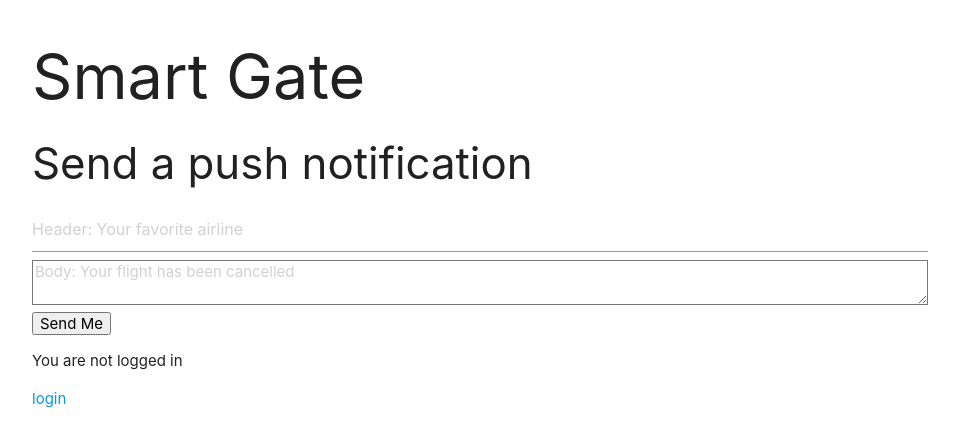
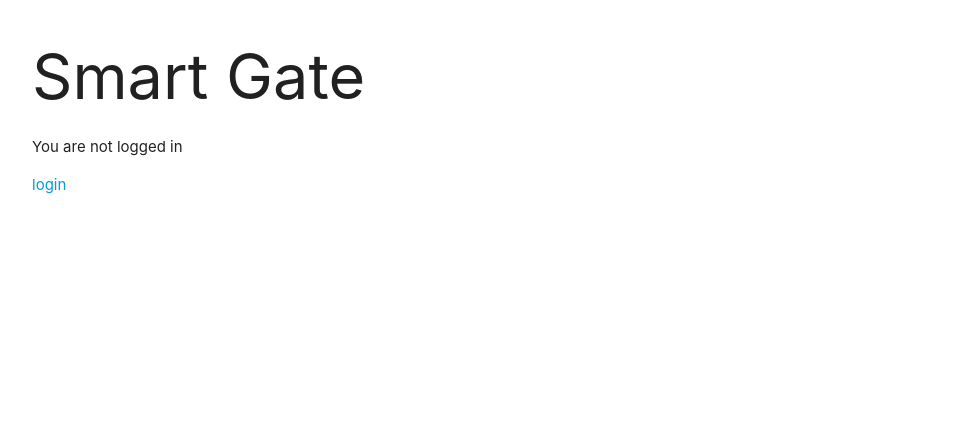
Before and after one commit to maromcik/FaceRecNet, a Django app: page / in a window 1280 px wide. Shown: the top 447 px of the page, without its empty margins (160-1119 px from the left). Run offline with Django 3.2, Linux system fonts and the light colour scheme; parts of the project's set-up code (start-up, migrations or seed data) failed here and were passed over.

Commit message:
initial commit

```diff
--- a/facerecnet/LiveView/views.py
+++ b/facerecnet/LiveView/views.py
@@ -16,7 +16,6 @@ models = [working_file + "shape_predictor_5_face_landmarks.dat",
 
 
 frameQ = Queue(maxsize=5)
-
 
 
 class RecognitionThreads:
--- a/facerecnet/facerecnet/settings.py
+++ b/facerecnet/facerecnet/settings.py
@@ -25,7 +25,7 @@ SECRET_KEY = '&21vr&audc=3&vg%b1nkc9!#66!c6-uu6mvdf51**eb2%x4!08'
 # SECURITY WARNING: don't run with debug turned on in production!
 DEBUG = True
 
-ALLOWED_HOSTS = ['192.168.1.9', 'localhost',  'ad1df897.ngrok.io']
+ALLOWED_HOSTS = ['192.168.1.9', 'localhost',  '7da88bc9.ngrok.io']
 
 
 # Application definition
--- a/facerecnet/facerecnet/urls.py
+++ b/facerecnet/facerecnet/urls.py
@@ -15,22 +15,20 @@ Including another URLconf
 """
 from django.contrib import admin
 from django.urls import path, include
-from django.contrib.auth import views as auth_views
 from django.conf.urls import url
 from django.views.generic.base import TemplateView
 from django.conf.urls.static import static
 from django.conf import settings
-from .views import home, send_push
+from .views import home
 
 urlpatterns = [
     path('admin/', admin.site.urls),
     path('LiveView/', include('LiveView.urls')),
     path('accounts/', include('django.contrib.auth.urls')),
-    # path('', TemplateView.as_view(template_name='home.html'), name='home'),
     path('', home, name='home'),
-    path('send_push', send_push),
     path('webpush/', include('webpush.urls')),
     path('sw.js', TemplateView.as_view(template_name='sw.js', content_type='application/x-javascript'))
+
 ]
 
 urlpatterns += static(settings.MEDIA_URL, document_root=settings.MEDIA_ROOT)
--- a/facerecnet/facerecnet/views.py
+++ b/facerecnet/facerecnet/views.py
@@ -1,35 +1,25 @@
 from django.http.response import JsonResponse, HttpResponse
 from django.views.decorators.http import require_GET, require_POST
 from django.shortcuts import get_object_or_404, render
-from django.contrib.auth.models import User
-from django.views.decorators.csrf import csrf_exempt
-from webpush import send_user_notification
-import json
+from django.contrib.auth.signals import user_logged_in, user_logged_out
 from django.conf import settings
 
+current_user = None
 
 @require_GET
 def home(request):
-   webpush_settings = getattr(settings, 'WEBPUSH_SETTINGS', {})
-   vapid_key = webpush_settings.get('VAPID_PUBLIC_KEY')
-   user = request.user
-   return render(request, 'home.html', {user: user, 'vapid_key': vapid_key})
+    webpush_settings = getattr(settings, 'WEBPUSH_SETTINGS', {})
+    vapid_key = webpush_settings.get('VAPID_PUBLIC_KEY')
+    user = request.user
+    return render(request, 'home.html', {user: user, 'vapid_key': vapid_key})
 
-@require_POST
-@csrf_exempt
-def send_push(request):
-    try:
-        body = request.body
-        data = json.loads(body)
+def getUser(sender, user, request, **kwargs):
+    global current_user
+    current_user = user
 
-        if 'head' not in data or'body' not in data or 'id' not in data:
-            return JsonResponse(status=400, data={"message":"invalid data format"})
+def releaseUser(sender, user, request, **kwargs):
+    global current_user
+    current_user = None
 
-        user_id = data['id']
-        user = get_object_or_404(User, pk=user_id)
-        payload = {'head': data['head'], 'body': data['body']}
-        send_user_notification(user=user, payload=payload, ttl=1000)
-
-        return JsonResponse(status=200, data={"message": "Web push successful"})
-    except TypeError:
-        return JsonResponse(status=500, data={"message": "An error occurred"})
+user_logged_in.connect(getUser)
+user_logged_out.connect(releaseUser)
--- a/facerecnet/templates/LiveView/change_list2.html
+++ b/facerecnet/templates/LiveView/change_list2.html
@@ -4,6 +4,7 @@
 <div style="float:right;" class="object-tools">
     <a style="margin:0 0 0;" href="load/" class="button">Load files</a>
     <a style="margin:0 10px 0;" href="grab/" class="button">Grab capture</a>
+    <a style="margin:0 0px 0;" href="reconnect/" class="button">Reconnect arduino</a>
 </div>
 {{ block.super }}
 {% endblock %}
--- a/facerecnet/templates/home.html
+++ b/facerecnet/templates/home.html
@@ -9,14 +9,6 @@
 
 {% block title %}Home{% endblock %}
 {% block content %}
-
-  <form id="send-push__form">
-    <h3 class="header">Send a push notification</h3>
-    <p class="error"></p>
-    <input type="text" name="head" placeholder="Header: Your favorite airline">
-    <textarea name="body" id="" cols="30" rows="10" placeholder="Body: Your flight has been cancelled"></textarea>
-    <button>Send Me</button>
-  </form>
 
 {% if user.is_authenticated %}
   Hi {{ user.username }}!
@@ -46,7 +38,7 @@
   <form action="admin" method="GET">
   {{ form.as_p }}
   <button type="submit">ADMIN</button>
-</form>
+
 
 <script src="{% static '/js/registerSw.js' %}"></script>
 <script src="{% static '/js/site.js' %}"></script>
```
Also changed, not shown: facerecnet/API/FaceRecAPI.py (+18 -2 lines), facerecnet/LiveView/admin.py (+28 -1 lines).
